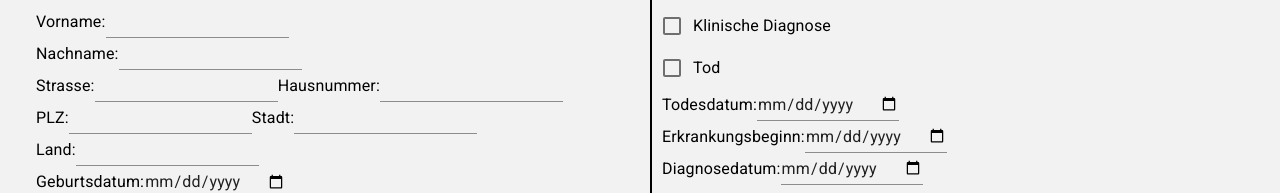
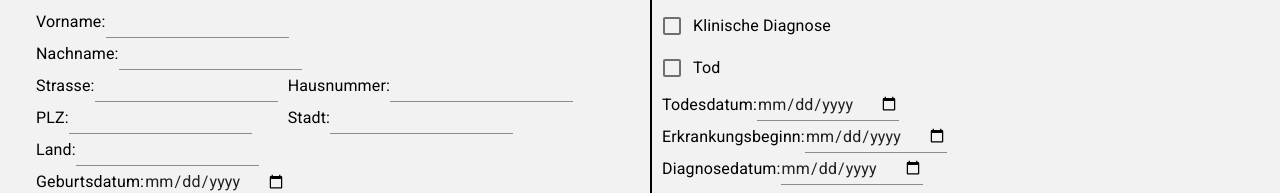
Before and after one commit to suniastar/online-fallregister, a React (Create React App) app in the folder fallregister_frontend/: page / in a window 1280 px wide. Shown: the part 230-423 px from the top of the page. Built offline with nearby package versions, Linux system fonts and the light colour scheme; the HTML template or start-up script is replaced by a standard one.

Commit message:
minor changes of patient address layout

```diff
--- a/fallregister_frontend/src/PatientDataForm.js
+++ b/fallregister_frontend/src/PatientDataForm.js
@@ -145,17 +145,35 @@ class PatientDataForm extends React.Component {
                                 <Input type="text" id="patientLastName" name="lname"></Input>
                             </Grid>
 
-                            <Grid>
+                            <Grid container
+                                  direction= "row"
+                                  item
+                            >
+                                <Grid xs={5}>
                                     <FormLabel for="address">Strasse:</FormLabel>
                                     <Input type="text" id="address" name="address"></Input>
+                                </Grid>
+
+                                <Grid xs={7}>
                                     <FormLabel for="address">Hausnummer:</FormLabel>
                                     <Input type="text" id="address" name="address"></Input>
                                 </Grid>
-                            <Grid>
+
+                            </Grid>
+                            <Grid container
+                                  direction= "row"
+                                  item
+                            >
+                                <Grid xs={5}>
                                     <FormLabel for="address">PLZ:</FormLabel>
                                     <Input type="text" id="address" name="address"></Input>
+                                </Grid>
+
+                                <Grid xs={7}>
                                     <FormLabel for="address">Stadt:</FormLabel>
                                     <Input type="text" id="address" name="address"></Input>
+                                </Grid>
+
                             </Grid>
                             <Grid>
                                 <FormLabel for="address">Land:</FormLabel>
```
Lines whose indentation alone changed are shown as unchanged.
